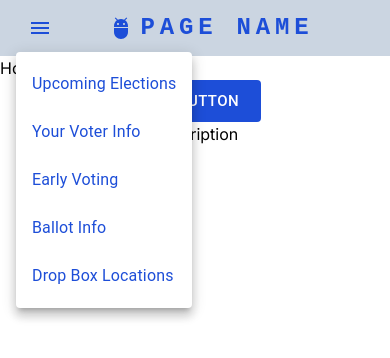
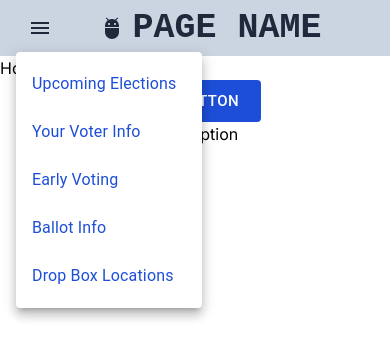
Before and after one commit to BU-Spark/pitne-voter-app, a Next.js app in the folder client/: page / in a window 390 px wide. Both pictures are taken after a click on the button "account of current user". Shown: the top 358 px of the page. Built offline with nearby package versions, Linux system fonts and the light colour scheme.

Commit message:
fixed nav bar styling (mobile responsiveness fix and page link styling)

```diff
--- a/client/src/components/button/ButtonFill.tsx
+++ b/client/src/components/button/ButtonFill.tsx
@@ -4,11 +4,12 @@ import React, { useEffect } from 'react';
 import styles from './ButtonFill.module.css';
 
 // Button name, description, variant, and onClick event are customizable
+// Note that description and variant are optional
 type Props = {
     name: string;
-    description: string;
+    description?: string;
     onClick: () => void;
-    variant?: ButtonProps['variant']; // Note variant is optional
+    variant?: ButtonProps['variant'];
 };
 
 
--- /dev/null
+++ b/client/src/components/nav/NavBar.module.css
@@ -0,0 +1,11 @@
+/* Styling for links within the nav bar */
+.pageLink {
+    color: #1d4ed8 !important;
+    font-weight: 600;
+    font-size: 18px;
+    padding-right: 10px;
+}
+.pageLink:hover {
+    background-color: transparent;
+    text-decoration: underline;
+}
--- a/client/src/components/nav/NavBar.tsx
+++ b/client/src/components/nav/NavBar.tsx
@@ -1,35 +1,32 @@
+/* The code below is adapted from the "App bar with responsive menu" code here:
+ * https://mui.com/material-ui/react-app-bar/#app-bar-with-responsive-menu
+ * If wanting to add user icon with dropdown to the nav bar, see code linked
+ * above (removed from this version bc not implementing) */
 import * as React from 'react';
 import { AppBar, Box, Button, Tooltip, MenuItem, Toolbar, IconButton, Typography, Menu, Container, Avatar } from '@mui/material';
 import MenuIcon from '@mui/icons-material/Menu';
 import AdbIcon from '@mui/icons-material/Adb';
+import styles from './NavBar.module.css';
 
 const pages = ['Upcoming Elections', 'Your Voter Info', 'Early Voting', 'Ballot Info', 'Drop Box Locations'];
 
 function NavBar() {
   const [anchorElNav, setAnchorElNav] = React.useState<null | HTMLElement>(null);
-  const [anchorElUser, setAnchorElUser] = React.useState<null | HTMLElement>(null);
 
   const handleOpenNavMenu = (event: React.MouseEvent<HTMLElement>) => {
     setAnchorElNav(event.currentTarget);
-  };
-  const handleOpenUserMenu = (event: React.MouseEvent<HTMLElement>) => {
-    setAnchorElUser(event.currentTarget);
   };
 
   const handleCloseNavMenu = () => {
     setAnchorElNav(null);
   };
 
-  const handleCloseUserMenu = () => {
-    setAnchorElUser(null);
-  };
-
   return (
-    <AppBar position="static" style={{backgroundColor: "#cbd5e1", boxShadow: "none", color: "#1d4ed8"}}>
+    <AppBar position="static" style={{backgroundColor: "#cbd5e1", boxShadow: "none", color: "#1e293b"}}>
       <Container maxWidth="xl">
         <Toolbar disableGutters>
-          {/* NOTE: THE ICON BELOW SHOULD BE REPLACED WITH THE STAR LOGO */}
-          <AdbIcon sx={{ display: { xs: 'none', md: 'flex' }, mr: 1 }} />
+          {/* BELOW IS FOR STANDARD NAVBAR */}
+          <AdbIcon sx={{ display: { xs: 'none', md: 'none', lg: 'flex' }, mr: 1 }} /> {/* REPLACE WITH STAR LOGO */}
           <Typography
             variant="h6"
             noWrap
@@ -37,10 +34,10 @@ function NavBar() {
             href="#app-bar-with-responsive-menu"
             sx={{
               mr: 2,
-              display: { xs: 'none', md: 'flex' },
+              display: { xs: 'none', md: 'none', lg: 'flex' },
               fontFamily: 'monospace',
               fontWeight: 700,
-              letterSpacing: '.3rem',
+              fontSize: '28px',
               color: 'inherit',
               textDecoration: 'none',
             }}
@@ -48,7 +45,7 @@ function NavBar() {
             PAGE NAME
           </Typography>
 
-          <Box sx={{ flexGrow: 1, display: { xs: 'flex', md: 'none' } }}>
+          <Box sx={{ flexGrow: 1, display: { xs: 'flex', md: 'flex', lg: 'none' } }}>
             <IconButton
               size="large"
               aria-label="account of current user"
@@ -74,18 +71,18 @@ function NavBar() {
               open={Boolean(anchorElNav)}
               onClose={handleCloseNavMenu}
               sx={{
-                display: { xs: 'block', md: 'none' },
+                display: { xs: 'block', md: 'block', lg: 'none' },
               }}
             >
               {pages.map((page) => (
                 <MenuItem key={page} onClick={handleCloseNavMenu} >
-                  <Typography textAlign="center" sx={{color: "#1d4ed8", '&:hover': {textDecoration: 'underline'}}}>{page}</Typography>
+                  <Typography textAlign="center" className={styles.pageLink}>{page}</Typography>
                 </MenuItem>
               ))}
             </Menu>
           </Box>
-          {/* NOTE: THE ICON BELOW SHOULD BE REPLACED WITH THE STAR LOGO */}
-          <AdbIcon sx={{ display: { xs: 'flex', md: 'none' }, mr: 1 }} />
+          {/* BELOW IS FOR RESPONSIVE NAVBAR (CONDENSED DROP DOWN) */}
+          <AdbIcon sx={{ display: { xs: 'flex', md: 'flex', lg: 'none' }, mr: 1 }} /> {/* REPLACE WITH STAR LOGO */}
           <Typography
             variant="h5"
             noWrap
@@ -93,23 +90,24 @@ function NavBar() {
             href="#app-bar-with-responsive-menu"
             sx={{
               mr: 2,
-              display: { xs: 'flex', md: 'none' },
+              display: { xs: 'flex', md: 'flex', lg: 'none' },
               flexGrow: 1,
               fontFamily: 'monospace',
               fontWeight: 700,
-              letterSpacing: '.3rem',
+              fontSize: '35px',
               color: 'inherit',
               textDecoration: 'none',
             }}
           >
             PAGE NAME
           </Typography>
-          <Box sx={{ flexGrow: 1, display: { xs: 'none', md: 'flex' }, justifyContent: 'right' }}>
+          <Box sx={{ flexGrow: 1, display: { xs: 'none', md: 'none', lg: 'flex' }, justifyContent: 'right' }}>
             {pages.map((page) => (
               <Button
                 key={page}
                 onClick={handleCloseNavMenu}
-                sx={{ my: 2, color: "#1d4ed8", display: 'block', '&:hover': {textDecoration: 'underline'} }}
+                className={styles.pageLink}
+                sx={{ my: 2, display: 'block'}}
               >
                 {page}
               </Button>
```
